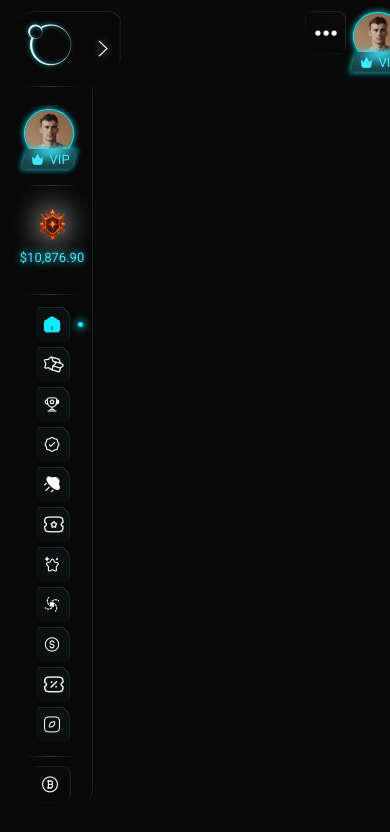
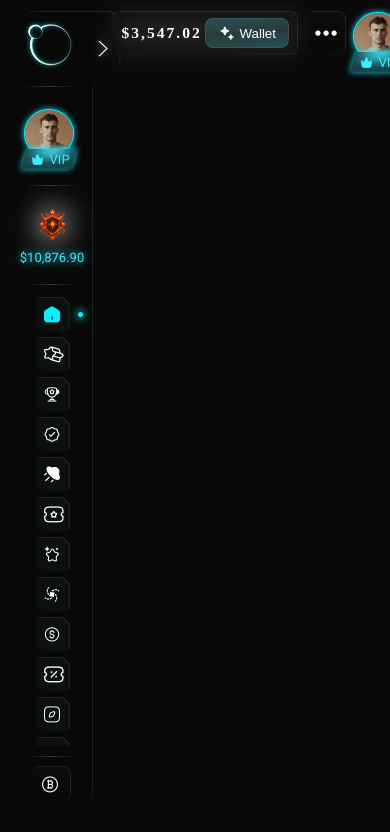
Before and after one commit to cristianm-developer/OrbetFrontEnd, a React (Create React App) app: page / in a window 390 px wide. Shown: the top 832 px of the page. Built offline with nearby package versions, Linux system fonts and the light colour scheme; a web font is replaced by a local one.

Commit message:
responsive functions active

```diff
--- a/src/components/badge/badge.css
+++ b/src/components/badge/badge.css
@@ -5,7 +5,7 @@ a.badge{
     justify-content: flex-start;
     align-items: center;
     position: relative;
-    height: 70px;
+    height: 60px;
     transition: height var(--Animation-speed) ease-in-out;
     width: 100%;
     padding: 5px 0;
--- a/src/core/TopBar/TopBar.css
+++ b/src/core/TopBar/TopBar.css
@@ -51,7 +51,7 @@
         }
     }
 
-    #TopBarWallet::after {
+    #TopBarWallet::after, .walletResponsive::after {
         pointer-events: none;
         content: '';
         width: 100%;
@@ -96,8 +96,10 @@
             opacity: 0;
             pointer-events: none;
             flex-direction: column;
-            gap: 4px;
+            gap: 8px;
             position: absolute;
+            right: 0;
+            top: 100%;
             transition: opacity var(--Animation-speed) ease-in-out;
 
             .buttonBase{
@@ -116,7 +118,7 @@
     }
 
     .menuResponsiveWrapper:hover .menuResponsive, .menuResponsive:hover{
-        z-index: 5;
+        z-index: 12;
         opacity: 1;
         pointer-events: all;
     }
@@ -133,7 +135,8 @@
         }
 
         .menuResponsiveWrapper{
-            display: block;
+            display: flex;
+            gap: 8px;
         }
 
     }
@@ -172,3 +175,29 @@
 #MenuBtn {
     z-index: 6;
 }
+
+.buttonBase:has(.walletResponsive){
+    gap: 8px;
+    padding: 0px 8px;
+    overflow: visible;
+    z-index: 5;
+}
+
+.walletResponsive::after{
+    background-color: var(--Color-Primary-Fade) !important;
+    filter: blur(12px) !important;
+}
+
+
+
+@media screen and (width <= 1600px) {
+    .rewardWrapper{
+        display: none;
+    }
+}
+
+.spaceHover{
+    width: 100%;
+    height: 8px;
+
+}
--- a/src/core/TopBar/TopBar.js
+++ b/src/core/TopBar/TopBar.js
@@ -46,6 +46,7 @@ const TopBar = (() => {
             </ButtonBase>
         </section>
         <section id="TopBarUser">
+
             <ButtonBase content={
                 <div className='wrapperVerticalFlex buttonWithLoadingBar'>
                     <div className='wrapperFlex textoTop'>
@@ -72,9 +73,23 @@ const TopBar = (() => {
             }></ButtonBase>
             <div className="menuResponsiveWrapper">
                 <ButtonBase content={
+                    <div className='wrapperFlex walletResponsive'>
+                        <h3 className='fontController'>{new Intl.NumberFormat('en-Us', { style: 'currency', currency: 'USD' }).format(money)}</h3>
+                        <ButtonElevated content={
+                            <div className='wrapperFlex'>
+                                <i className='orbeticon-stars'></i>
+                                <span>Wallet</span>
+                            </div>
+                        }>
+                        </ButtonElevated>
+                    </div>
+                }>
+                </ButtonBase>
+                <ButtonBase content={
                     <i className='orbeticon-suspensivepoints '></i>
                 }></ButtonBase>
                 <div className="menuResponsive">
+                    <div className="spaceHover"></div>
                     <ButtonBase content={
                         <i className='orbeticon-moon'></i>
                     }></ButtonBase>
```
